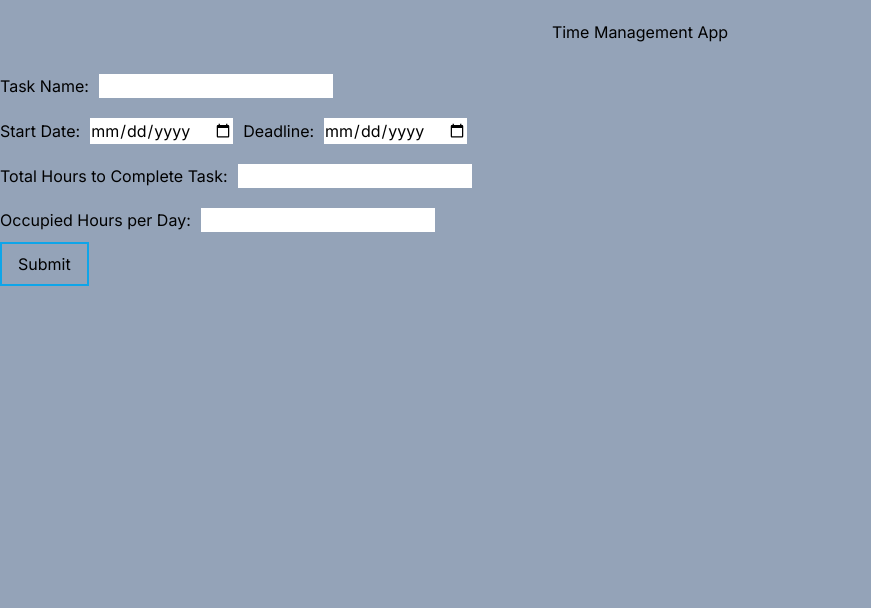
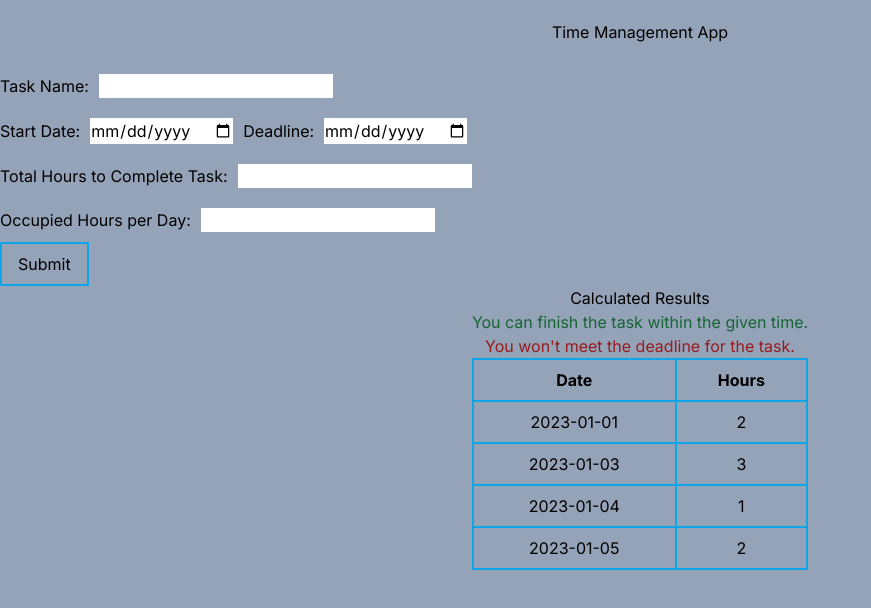
Before and after one commit to MariusDevelops/time-management-app, a Next.js app: page / in a window 1280 px wide. Shown: the top 608 px of the page, without its empty margins (0-871 px from the left). Built offline with nearby package versions, Linux system fonts and the light colour scheme.

Commit message:
feat: results table ui

```diff
--- a/src/app/globals.css
+++ b/src/app/globals.css
@@ -9,6 +9,18 @@ body {
 label input {
   margin: 10px;
 }
+
+table,
+thead,
+tr,
+th,
+tbody,
+td {
+  border: solid 2px rgb(14 165 233);
+  padding: 8px 16px;
+}
+
+/* className='border-solid border-2 border-sky-500 px-4 py-2' */
 
 /* :root {
   --foreground-rgb: 0, 0, 0;
--- a/src/app/page.js
+++ b/src/app/page.js
@@ -1,11 +1,20 @@
 // import Image from 'next/image'
 import TaskForm from '@/components/taskForm';
+import ResultsTable from '@/components/resultsTable';
 
 export default function Home() {
+  const calculatedResults = [
+    { date: '2023-01-01', hours: 2 },
+    { date: '2023-01-03', hours: 3 },
+    { date: '2023-01-04', hours: 1 },
+    { date: '2023-01-05', hours: 2 },
+  ];
+
   return (
     <main>
       <h1 className='text-center py-5'>Time Management App</h1>
       <TaskForm />
+      <ResultsTable results={calculatedResults} />
     </main>
     // <main className="flex min-h-screen flex-col items-center justify-between p-24">
     //   <div className="z-10 w-full max-w-5xl items-center justify-between font-mono text-sm lg:flex">
--- /dev/null
+++ b/src/components/resultsTable.js
@@ -0,0 +1,35 @@
+import React from 'react';
+
+const ResultsTable = ({ results }) => {
+  return (
+    <div className='flex justify-center text-center'>
+      <div className='flex flex-col'>
+        <h2>Calculated Results</h2>
+        <h3 className='text-green-800'>
+          You can finish the task within the given time.
+        </h3>
+        <h3 className='text-red-800'>
+          You won't meet the deadline for the task.
+        </h3>
+        <table>
+          <thead>
+            <tr>
+              <th>Date</th>
+              <th>Hours</th>
+            </tr>
+          </thead>
+          <tbody>
+            {results.map((result) => (
+              <tr key={result.date}>
+                <td>{result.date}</td>
+                <td>{result.hours}</td>
+              </tr>
+            ))}
+          </tbody>
+        </table>
+      </div>
+    </div>
+  );
+};
+
+export default ResultsTable;
```
